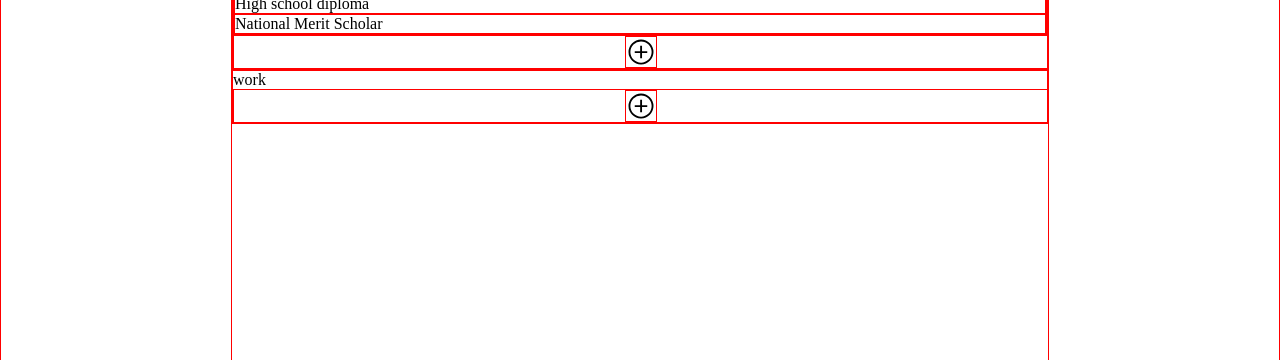
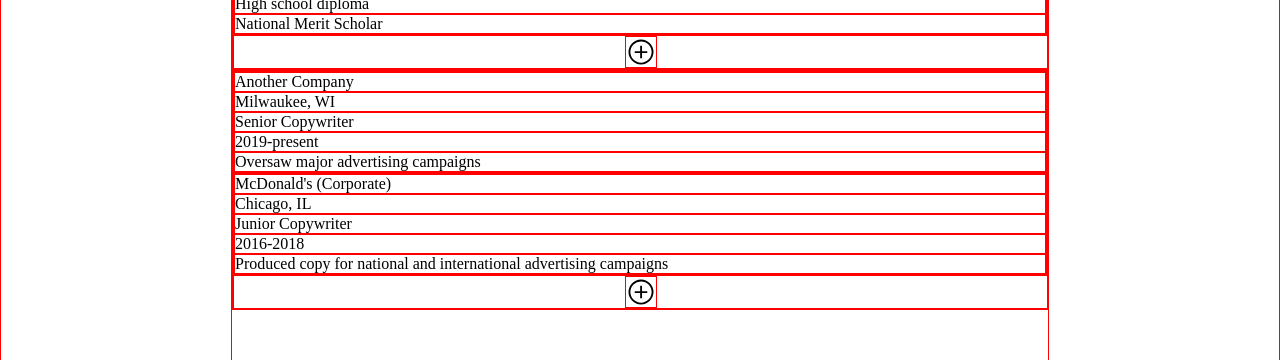
Before and after one commit to seanstephenbrian/cv-project, a React (Create React App) app: page / in a window 1280 px wide. Shown: the part 284-644 px from the top of the page. Built offline with nearby package versions, Linux system fonts and the light colour scheme.

Commit message:
get work info rendered to DOM

```diff
--- a/src/App.js
+++ b/src/App.js
@@ -46,6 +46,14 @@ class App extends React.Component {
       ],
       work: [
         {
+          company: `Another Company`,
+          location: 'Milwaukee, WI',
+          title: 'Senior Copywriter',
+          years: '2019-present',
+          description: 'Oversaw major advertising campaigns',
+          id: uniqid()
+        },
+        {
           company: `McDonald's (Corporate)`,
           location: 'Chicago, IL',
           title: 'Junior Copywriter',
--- a/src/components/Education.js
+++ b/src/components/Education.js
@@ -6,7 +6,7 @@ class Education extends React.Component {
     render() {
         const { educationInfo } = this.props;
         return (
-            <div>
+            <div className='education-section'>
                 {educationInfo.map((entry) => {
                     if (entry.subject) {
                         return (
--- a/src/components/Work.js
+++ b/src/components/Work.js
@@ -4,9 +4,20 @@ import Add from './Add';
 
 class Work extends React.Component {
     render() {
+        const { workInfo } = this.props;
         return (
-            <div>
-                work
+            <div className='work-section'>
+                {workInfo.map((entry) => {
+                    return (
+                        <div className="job-entry" key={entry.id}>
+                            <h1>{entry.company}</h1>
+                            <h3>{entry.location}</h3>
+                            <h2>{entry.title}</h2>
+                            <h3>{entry.years}</h3>
+                            <p>{entry.description}</p>
+                        </div>
+                    )
+                })}
                 <Add section="work" />
             </div>
         )
```
